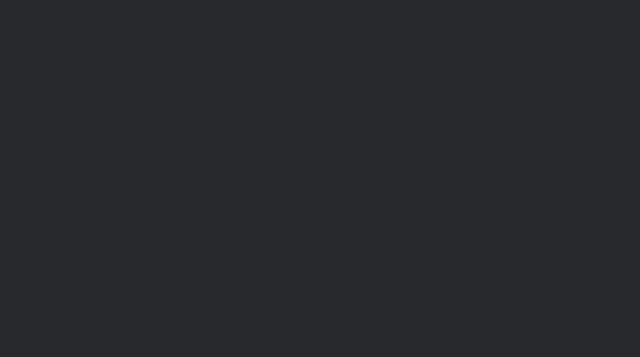
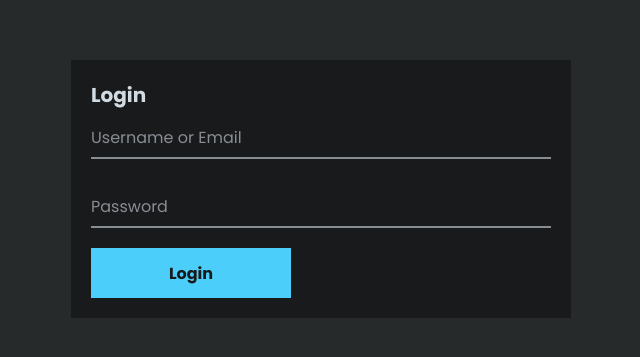
Before and after one commit to FernandoVT10/TypeScript-Ecommerce, a Next.js app: page /login in a window 1280 px wide. Shown: the part 211-568 px from the top of the page, without its empty margins (319-959 px from the left). Built offline with nearby package versions, Linux system fonts and the light colour scheme.

Commit message:
Add Login page

```diff
--- /dev/null
+++ b/src/domain/Login/ActivationMessage/ActivationMessage.module.scss
@@ -0,0 +1,17 @@
+.message {
+    width: 100%;
+    max-width: 500px;
+    padding: 20px;
+    font-size: 14px;
+    font-weight: bold;
+
+    &.success {
+	background: var(--green);
+	color: var(--black);
+    }
+
+    &.error {
+	background: var(--red);
+	color: var(--light);
+    }
+}
--- /dev/null
+++ b/src/domain/Login/ActivationMessage/ActivationMessage.tsx
@@ -0,0 +1,24 @@
+import React from "react";
+
+import styles from "./ActivationMessage.module.scss";
+
+function ActivationMessage({ activationStatus }: { activationStatus: string }) {
+    if(activationStatus === "success") {
+	return (
+	    <div className={`${styles.message} ${styles.success}`}>
+		Your account has been activated successfully. Now you can login.
+	    </div>
+	);
+    }
+
+    if(activationStatus === "error") {
+	return (
+	    <div className={`${styles.message} ${styles.error}`}>
+		The activation token don't exists
+	    </div>
+	);
+    }
+
+    return null;
+}
+export default ActivationMessage;
--- /dev/null
+++ b/src/domain/Login/ActivationMessage/index.tsx
@@ -0,0 +1,3 @@
+import ActivationMessage from "./ActivationMessage";
+
+export default ActivationMessage;
--- /dev/null
+++ b/src/domain/Login/Login.module.scss
@@ -0,0 +1,45 @@
+.login {
+    display: flex;
+    flex-direction: column;
+    justify-content: center;
+    align-items: center;
+    width: 100%;
+    min-height: 100vh;
+
+    & .loginForm {
+	padding: 20px;
+	width: 100%;
+	max-width: 500px;
+	background: var(--black);
+
+	& .title {
+	    color: var(--light);
+	    font-size: 20px;
+	    margin: 0;
+	}
+
+	& .input {
+	    margin-bottom: 20px;
+	}
+
+	& .errorMessage {
+	    color: var(--red);
+	    font-weight: bold;
+	    font-size: 14px;
+	}
+
+	& .loaderContainer {
+	    & .loader {
+		display: block;
+		margin: auto;
+		margin-top: 20px;
+		width: 30px;
+		height: 30px;
+	    }
+	}
+
+	& .submitButton {
+	    max-width: 200px;
+	}
+    }
+}
--- /dev/null
+++ b/src/domain/Login/Login.tsx
@@ -0,0 +1,99 @@
+import React, { useState } from "react";
+import { useRouter } from "next/router";
+
+import ActivationMessage from "./ActivationMessage";
+
+import Input from "@/components/Formulary/Input";
+
+import ApiController from "@/services/ApiController";
+
+import styles from "./Login.module.scss";
+
+interface APIResponse {
+    error: string,
+    message: string,
+    data: {
+	message: string
+    }
+}
+
+function Login({ activationStatus }: { activationStatus: string }) {
+    const [usernameOrEmail, setUsernameOrEmail] = useState("")
+    const [password, setPassword] = useState("");
+
+    const [errorMessage, setErrorMessage] = useState("");
+    const [loading, setLoading] = useState(false);
+
+    const router = useRouter();
+
+    const handleForm = (e: React.FormEvent) => {
+	e.preventDefault();
+
+	setLoading(true);
+
+	ApiController.post<APIResponse>("account/login", {
+	    body: {
+		usernameOrEmail: usernameOrEmail,
+		password: password
+	    }
+	}).then(res => {
+	    setLoading(false);
+
+	    if(res.error) {
+		setErrorMessage(res.message);
+		return;
+	    }
+
+	    router.push("/dashboard/");
+	});
+    }
+
+    return (
+	<div className={styles.login}>
+	    <ActivationMessage activationStatus={activationStatus}/>
+
+	    <div className={styles.loginForm}>
+		<form onSubmit={handleForm}>
+		    <h3 className={styles.title}>Login</h3>
+
+		    <div className={styles.input}>
+			<Input
+			type="text"
+			id="username-email-input"
+			name="username-email"
+			label="Username or Email"
+			value={usernameOrEmail}
+			setValue={setUsernameOrEmail}/>
+		    </div>
+
+		    <div className={styles.input}>
+			<Input
+			type="password"
+			id="password-input"
+			name="password"
+			label="Password"
+			value={password}
+			setValue={setPassword}/>
+		    </div>
+
+		    { errorMessage.length > 0 &&
+			<p className={styles.errorMessage}>
+			    { errorMessage }
+			</p>
+		    }
+
+		    { loading ?
+			<div className={styles.loaderContainer}>
+			    <span className={`loader ${styles.loader}`}></span>
+			</div>
+		    :
+			<button type="submit" className={`submit-button ${styles.submitButton}`}>
+			    Login
+			</button>
+		    }
+		</form>
+	    </div>
+	</div>
+    );
+}
+export default Login;
--- /dev/null
+++ b/src/domain/Login/index.tsx
@@ -0,0 +1,3 @@
+import Login from "./Login";
+
+export default Login;
--- a/src/pages/login.tsx
+++ b/src/pages/login.tsx
@@ -1,13 +1,61 @@
+import { GetServerSidePropsContext, InferGetServerSidePropsType } from "next";
+
 import Head from "next/head";
 
-function Login() {
+import ApiController from "@/services/ApiController";
+
+import Login from "@/domain/Login";
+
+interface ActivateAccountResponse {
+    error: string,
+    message: string,
+    data: {
+	message: string
+    }
+}
+
+export async function getServerSideProps(ctx: GetServerSidePropsContext) {
+    const { activeToken } = ctx.query;
+
+    if(activeToken) {
+	try {
+	    const activateAccountResponse = await ApiController.get<ActivateAccountResponse>(
+		`account/activate/${activeToken}`
+	    );
+
+	    if(activateAccountResponse.error) {
+		return {
+		    props: {
+			activationStatus: "error"
+		    }
+		}
+	    }
+
+	    return {
+		props: {
+		    activationStatus: "success"
+		}
+	    }
+	} catch {}
+    }
+
+    return {
+	props: {
+	    activationStatus: ""
+	}
+    };
+}
+
+function LoginPage({ activationStatus }: InferGetServerSidePropsType<typeof getServerSideProps>) {
     return (
 	<div>
 	    <Head>
 	    	<title>TypeScript Ecommerce - Login</title>
 	    </Head>
+
+	    <Login activationStatus={activationStatus}/>
 	</div>
     );
 }
 
-export default Login;
+export default LoginPage;
```
Also changed, not shown: 1 other file (tests, documents, lock files or other folders).
